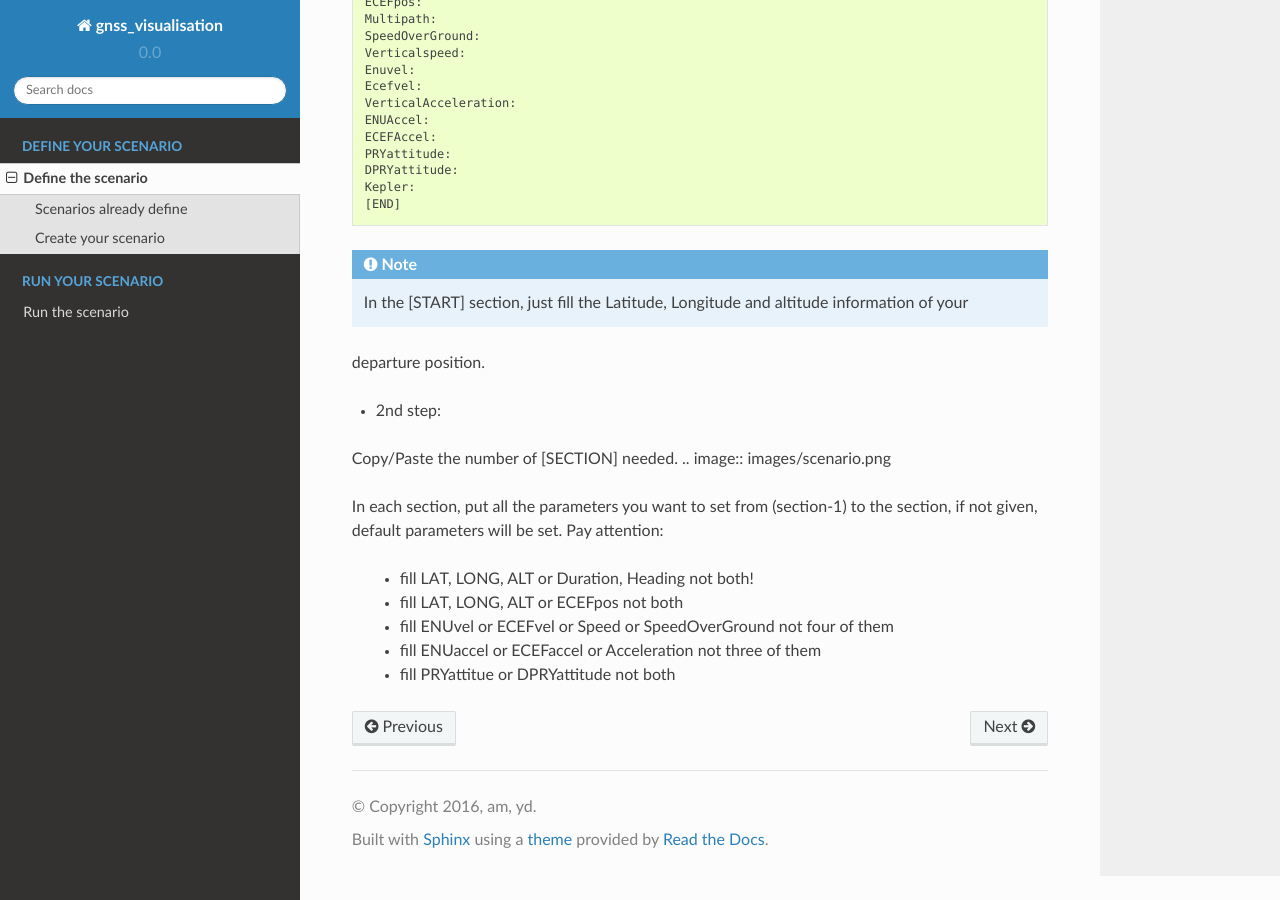
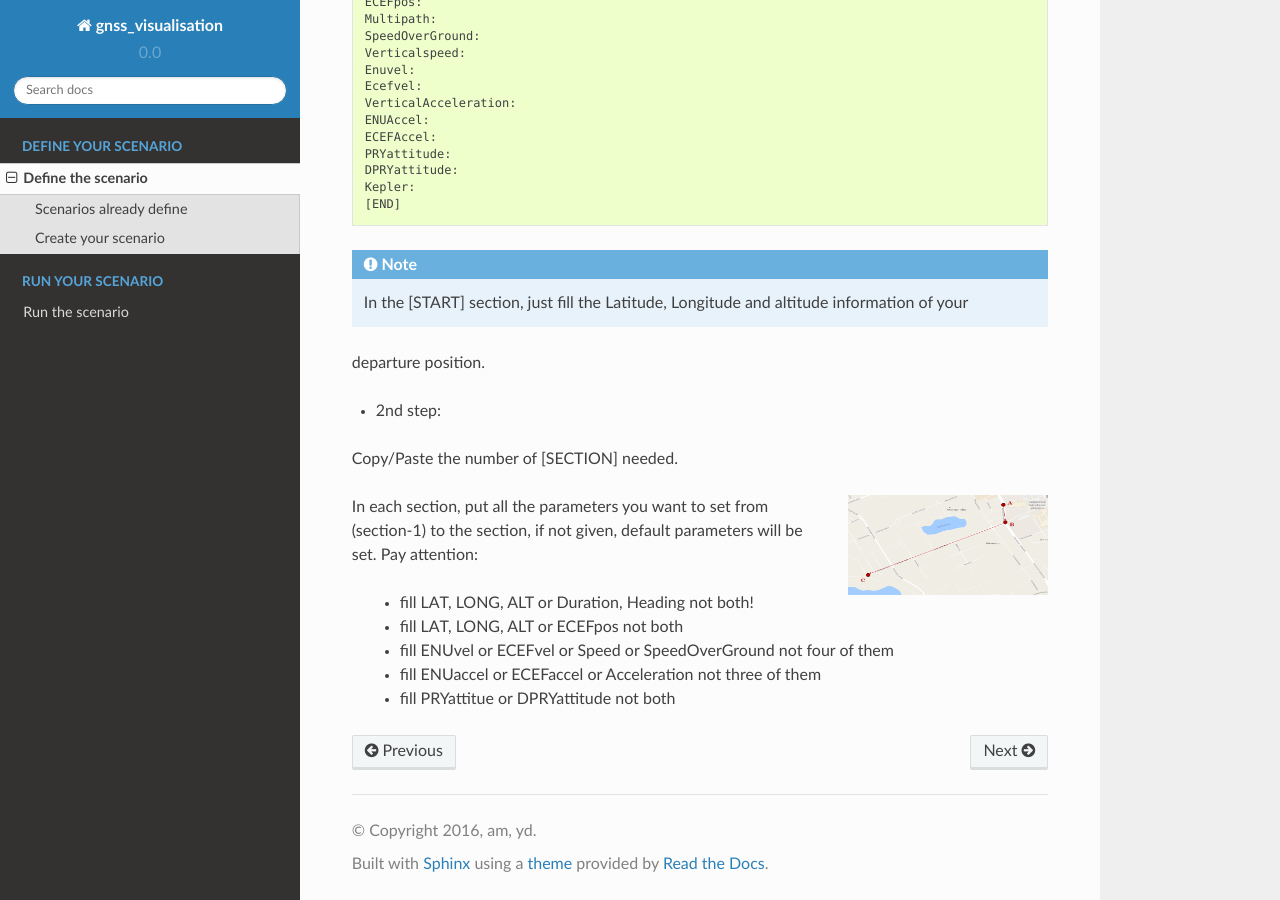
Before and after one commit to tutgnss/GNSS_visualization_tools, a Sphinx documentation site: the page built from docs/define_the_scenario.rst, in a window 1280 px wide and 900 px high, scrolled down 2040 px. Built offline with Sphinx 7.4.7 and the Read the Docs theme 2.0.0, drawn with Linux system fonts in a browser that asks for light colours.

Commit message:
development

```diff
--- a/docs/define_the_scenario.rst
+++ b/docs/define_the_scenario.rst
@@ -108,7 +108,12 @@ departure position.
 
 - 2nd step:
 Copy/Paste the number of [SECTION] needed.
+
 .. image:: images/scenario.png
+   :height: 100px
+   :width: 200 px
+   :alt: alternate text
+   :align: right
 
 In each section, put all the parameters you want to set from (section-1) to the section, if not given, default
 parameters will be set.
```
